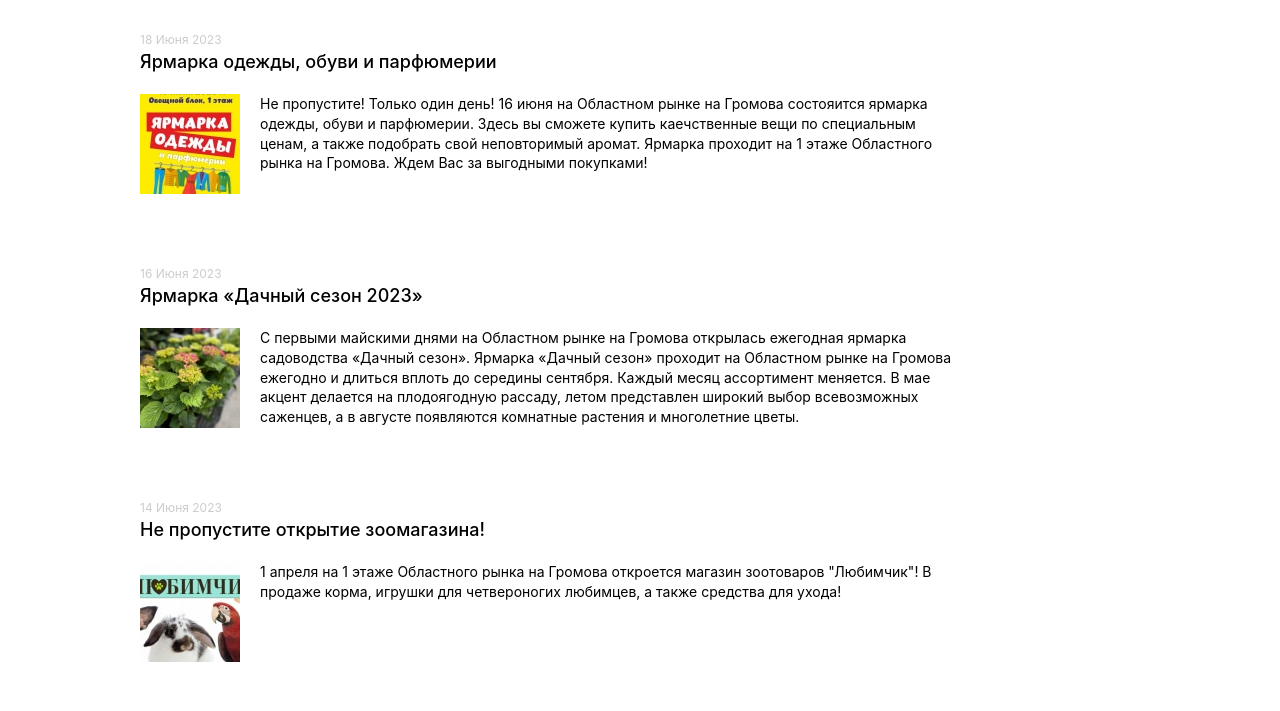
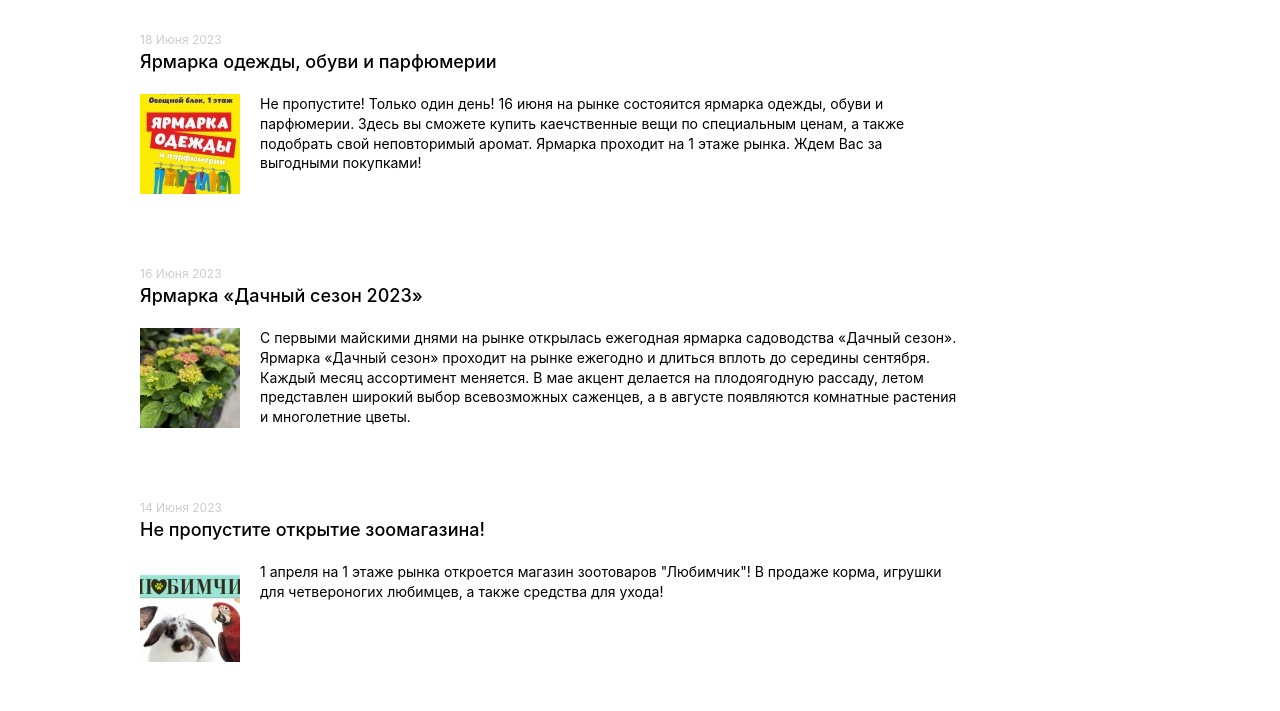
Before and after one commit to Kirill-2-3/Market, a plain HTML site: page news.html in a window 1280 px wide. Shown: the part 241-952 px from the top of the page. Drawn offline with Linux system fonts and the light colour scheme.

Commit message:
Add files via upload

```diff
--- a/news.html
+++ b/news.html
@@ -23,7 +23,7 @@
                 <div class="header__inner">
                     <div class="header__header">
                         <h1 class="header__title">
-                            <a href="index.html">Рынок «Красноуфимский»</a>
+                            <a href="/">Рынок «Красноуфимский»</a>
                         </h1>
                     </div>
 
@@ -56,7 +56,7 @@
             <div class="container">
 
                 <nav class="navigation-content">
-                    <a class="navigation-content__link" href="index.html">Главная</a> /
+                    <a class="navigation-content__link" href="/">Главная</a> /
                     Новости
                 </nav>
 
@@ -80,9 +80,9 @@
                                 <div class="news__text">
                                     Не пропустите! Только один день!
 
-                                    16 июня на Областном рынке на Громова состояится ярмарка одежды, обуви и парфюмерии. Здесь вы сможете купить каечственные вещи по специальным ценам, а также подобрать свой неповторимый аромат.
+                                    16 июня на рынке состояится ярмарка одежды, обуви и парфюмерии. Здесь вы сможете купить каечственные вещи по специальным ценам, а также подобрать свой неповторимый аромат.
 
-                                    Ярмарка проходит на 1 этаже Областного рынка на Громова. Ждем Вас за выгодными покупками!
+                                    Ярмарка проходит на 1 этаже рынка. Ждем Вас за выгодными покупками!
                                 </div>
                             </div>
                         </div>
@@ -99,9 +99,9 @@
                                 </div>
 
                                 <div class="news__text">
-                                    С первыми майскими днями на Областном рынке на Громова открылась ежегодная ярмарка садоводства «Дачный сезон».
+                                    С первыми майскими днями на рынке открылась ежегодная ярмарка садоводства «Дачный сезон».
 
-                                    Ярмарка «Дачный сезон» проходит на Областном рынке на Громова ежегодно и длиться вплоть до середины сентября. Каждый месяц ассортимент меняется. В мае акцент делается на плодоягодную рассаду, летом представлен широкий выбор всевозможных саженцев, а в августе появляются комнатные растения и многолетние цветы.
+                                    Ярмарка «Дачный сезон» проходит на рынке ежегодно и длиться вплоть до середины сентября. Каждый месяц ассортимент меняется. В мае акцент делается на плодоягодную рассаду, летом представлен широкий выбор всевозможных саженцев, а в августе появляются комнатные растения и многолетние цветы.
                                 </div>
                             </div>
                         </div>
@@ -118,7 +118,7 @@
                                 </div>
 
                                 <div class="news__text">
-                                    1 апреля на 1 этаже Областного рынка на Громова откроется магазин зоотоваров "Любимчик"! В продаже корма, игрушки для четвероногих любимцев, а также средства для ухода!
+                                    1 апреля на 1 этаже рынка откроется магазин зоотоваров "Любимчик"! В продаже корма, игрушки для четвероногих любимцев, а также средства для ухода!
                                 </div>
                             </div>
                         </div>
```
Also changed, not shown: about.html (+2 -2 lines), beaf.html (+2 -2 lines), cheese.html (+2 -2 lines), contacts.html (+2 -2 lines), fish-gastronomy.html (+2 -2 lines), gallery.html (+2 -2 lines), index.html (+1 -1 lines), lamb.html (+2 -2 lines), meat.html (+2 -2 lines), milk-products.html (+2 -2 lines), milk.html (+2 -2 lines), placeholder.html (+2 -2 lines), pork.html (+2 -2 lines), products.html (+1 -1 lines), 2 more files.
